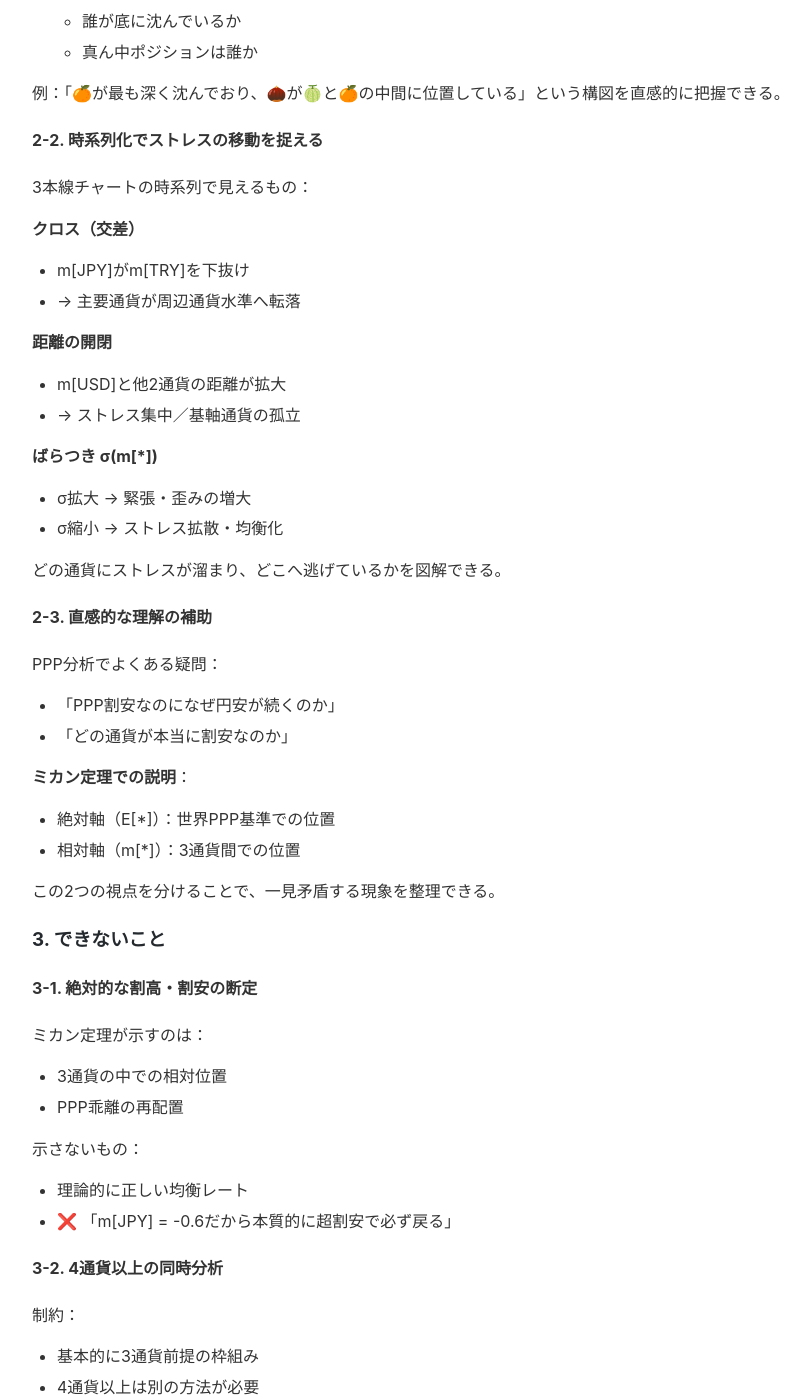
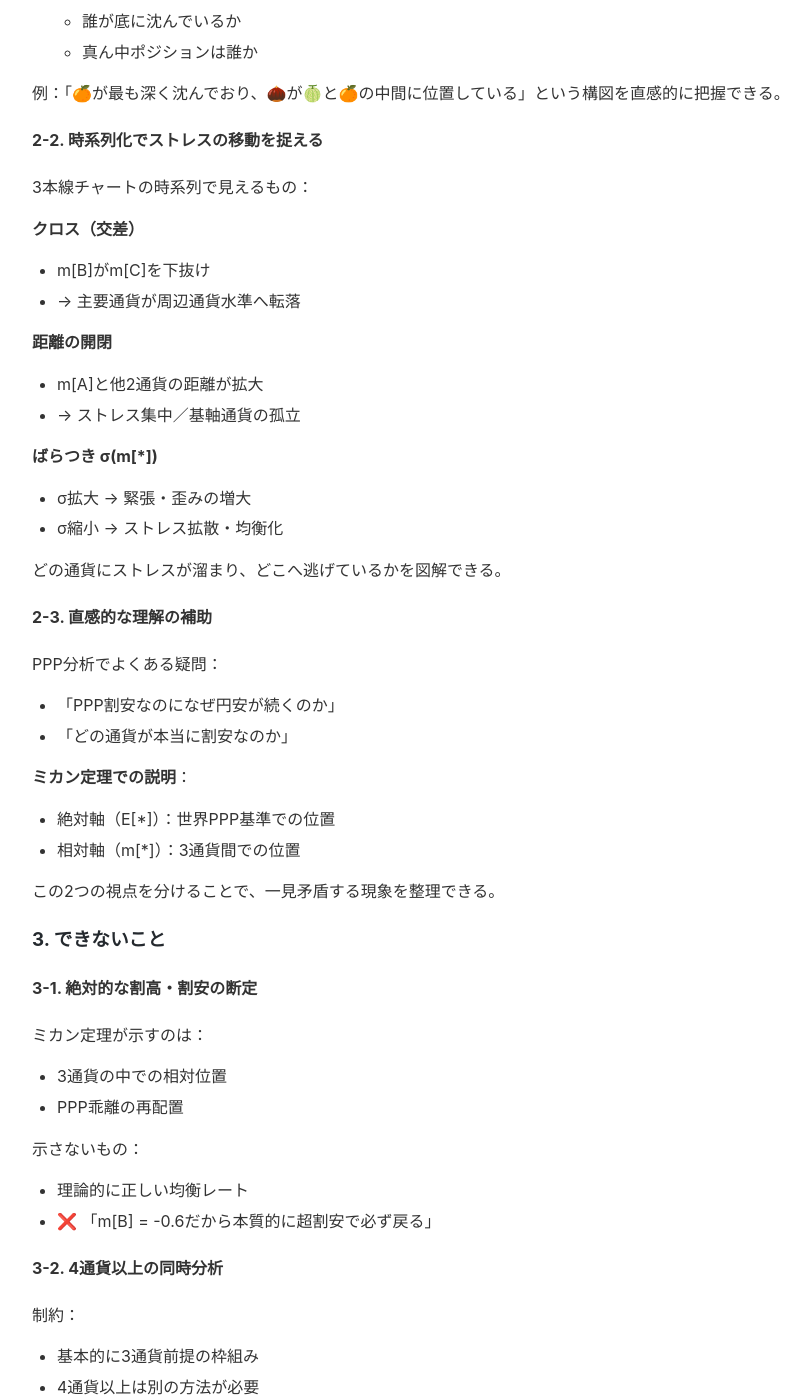
Before and after one commit to onigirito/MCI_Mikan-3-Currency-clr-Index_, a Jekyll site: the page built from docs/ORIGINAL_MIKAN_THEORY.md, in a window 1280 px wide and 1400 px high, scrolled down 1099 px. Shown: the whole window, without its empty margins (158-969 px from the left). Built offline with Jekyll 4.4.1, drawn with Linux system fonts in a browser that asks for light colours; our own code applies the rules of GitHub Pages for plain Markdown files; some of the changed text lies outside the part shown.

Commit message:
Remove concrete currency names from original Mikan theory document
Replace USD/JPY/TRY references with abstract fruit symbols (A/B/C)
to maintain the pure theoretical nature of the original document.

```diff
--- a/docs/ORIGINAL_MIKAN_THEORY.md
+++ b/docs/ORIGINAL_MIKAN_THEORY.md
@@ -3,7 +3,7 @@
 > 本文書は、noteで連載中の小説「果物世界」における主人公の手記から抜粋したものです。
 > Mikan 3-Currency clr Index（MCI）の理論的原典であり、果物を通貨に見立てた寓話的な形式で為替理論を解説しています。
 >
-> **対応関係**：🍈（メロン）= USD、🌰（栗）= JPY、🍊（オレンジ）= TRY
+> **果物記号**：🍈（メロン）= 基軸通貨A、🌰（栗）= 主要通貨B、🍊（オレンジ）= 周辺通貨C
 
 ---
 
@@ -46,11 +46,11 @@
 3本線チャートの時系列で見えるもの：
 
 **クロス（交差）**
-- m[JPY]がm[TRY]を下抜け
+- m[B]がm[C]を下抜け
 - → 主要通貨が周辺通貨水準へ転落
 
 **距離の開閉**
-- m[USD]と他2通貨の距離が拡大
+- m[A]と他2通貨の距離が拡大
 - → ストレス集中／基軸通貨の孤立
 
 **ばらつき σ(m[*])**
@@ -81,7 +81,7 @@ PPP分析でよくある疑問：
 
 示さないもの：
 - 理論的に正しい均衡レート
-- ❌ 「m[JPY] = -0.6だから本質的に超割安で必ず戻る」
+- ❌ 「m[B] = -0.6だから本質的に超割安で必ず戻る」
 
 #### 3-2. 4通貨以上の同時分析
 
@@ -91,7 +91,7 @@ PPP分析でよくある疑問：
 
 注意：
 - どの3通貨を選ぶかでm[*]の値が変わる
-- 「G3内の円」と「USD-JPY-TRY内の円」は別物
+- 「かごXの中でのB」と「かごYの中でのB」は別物
 - ❌ 「世界全体の通貨評価がミカン定理で分かる」
 
 #### 3-3. 単独での売買シグナル
@@ -100,7 +100,7 @@ PPP分析でよくある疑問：
 - PPPベースの静的歪みの整理
 - フロー・金利・政治イベントは含まない
 
-- ❌ 「m[TRY] = -1.5だからロング」
+- ❌ 「m[C] = -1.5だからロング」
 - ✅ 「歪みがどこに溜まっているか」を把握する補助
 
 ### 4. 技術的注意事項
```
